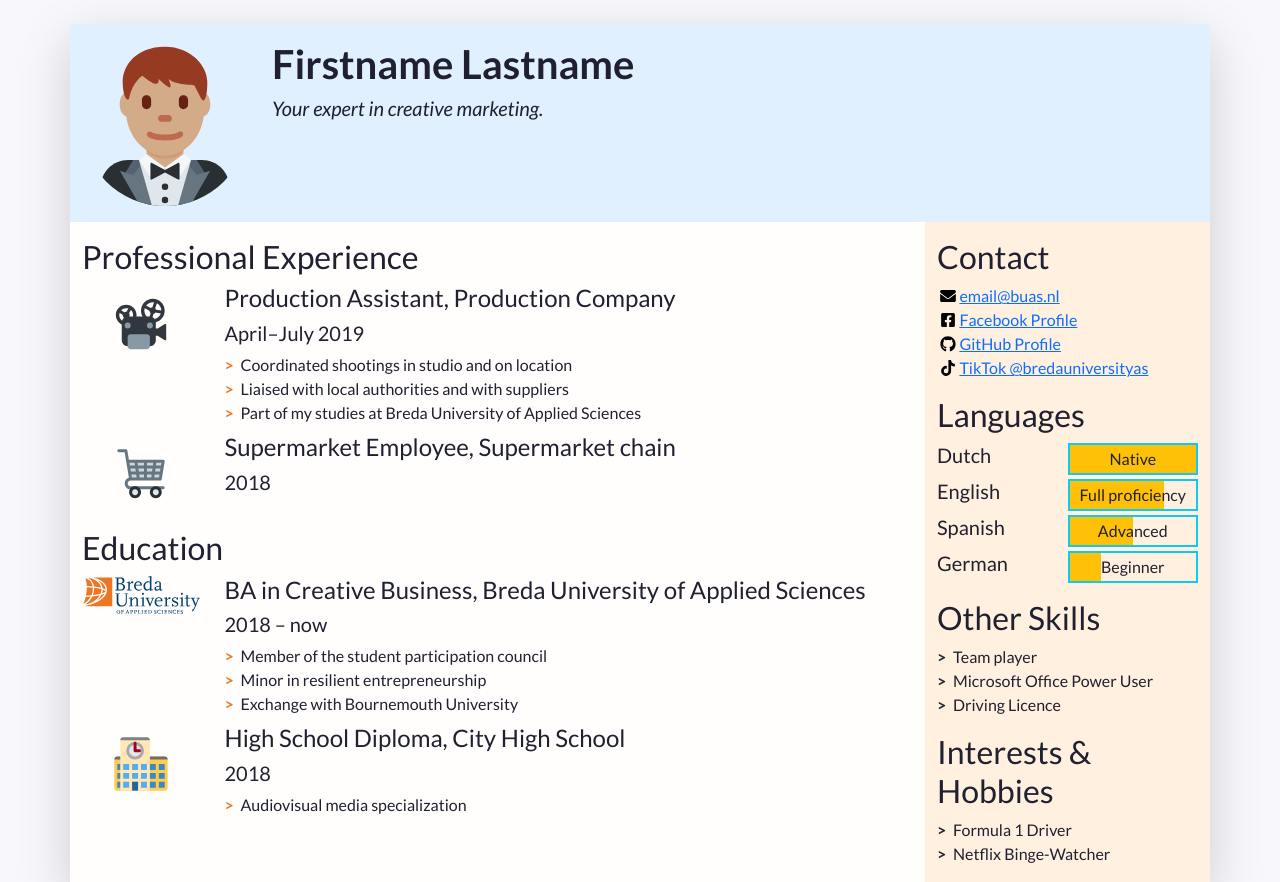
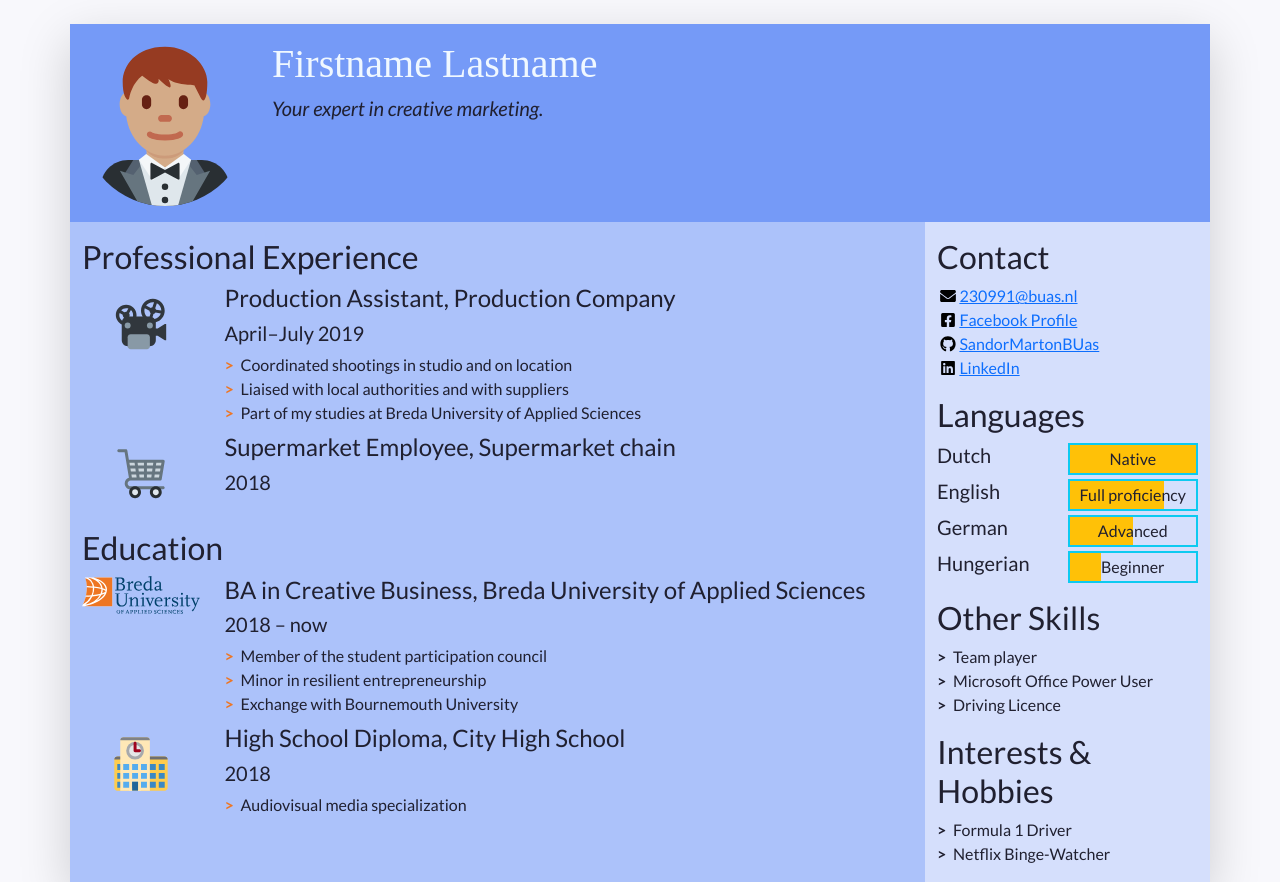
Before and after one commit to SandorMartonBUas/CV, a plain HTML site: page index.html in a window 1280 px wide. Shown: the top 882 px of the page. Drawn offline with nearby package versions, Linux system fonts and the light colour scheme; a web font is replaced by a local one.

Commit message:
changes on the cv

```diff
--- a/css/styles.css
+++ b/css/styles.css
@@ -10,19 +10,25 @@ body {
 	color: #202030;
 	background-color: #f8f8fc;
 }
+.cv-font-name {
+  font-family: "DM Serif Text", serif;
+  font-weight: 400;
+  font-style: normal;
+	color: aliceblue
+}
 
 /* Styles for custom classes in the document. (There are more, try to find them out!) */
 
 .resume-header {
-    background-color: #e0f0ff;
+    background-color: #759AF7;
 }
 
 .resume-main {
-	background-color: #fffefc;
+	background-color: #ACC2FA;
 }
 
 .resume-aside {
-	background-color: #fff0e0;
+	background-color: #D5DFFC;
 }
 
 /* Styles for lists in the document */
--- a/index.html
+++ b/index.html
@@ -10,11 +10,13 @@
     <!-- -->
     <link href="https://cdn.jsdelivr.net/npm/bootstrap@5.3.3/dist/css/bootstrap.min.css" rel="stylesheet" integrity="sha384-QWTKZyjpPEjISv5WaRU9OFeRpok6YctnYmDr5pNlyT2bRjXh0JMhjY6hW+ALEwIH" crossorigin="anonymous">
     <!-- -->
-
+<link rel="preconnect" href="https://fonts.googleapis.com">
+<link rel="preconnect" href="https://fonts.gstatic.com" crossorigin>
+<link href="https://fonts.googleapis.com/css2?family=DM+Serif+Text&display=swap" rel="stylesheet">
     <!-- Links to our additional CSS styles -->
     <link rel="stylesheet" href="css/styles.css">
 
-    <title>Firstname Lastname's Resumé</title>
+    <title>Sandor Marton's Resumé</title>
   </head>
   <!-- End of the head -->
 
@@ -49,7 +51,7 @@
           A container to wrap around your name and tagline. Full-width at small size, then columns of increasing size.
         -->
         <div class="col-12 col-sm-8 col-md-9 col-lg-10 my-3 header-content">
-          <h1 class="fw-bolder">Firstname Lastname</h1>
+          <h1 class="cv-font-name">Firstname Lastname</h1>
           <h5 class="fst-italic tagline">Your expert in creative marketing.</h5>
         </div>
       </header>
@@ -172,27 +174,27 @@
             -->
             <ul class="contact-list list-unstyled">
               <li class="contact-item">
-                <a class="d-flex align-items-center" href="mailto:email@buas.nl" target="_blank">
+                <a class="d-flex align-items-center" href="mailto:230991@buas.nl" target="_blank">
                   <img class="contact-icon" src="images/icons/envelope.svg" alt="Email">
-                  email@buas.nl
+                  230991@buas.nl
                 </a>
               </li>
               <li class="contact-item">
-                <a class="d-flex align-items-center" href="https://facebook.com/" target="_blank">
+                <a class="d-flex align-items-center" href="https://www.facebook.com/sandor.marton.1428" target="_blank">
                   <img class="contact-icon" src="images/icons/facebook.svg" alt="Facebook">
                   Facebook Profile
                 </a>
               </li>
               <li class="contact-item">
-                <a class="d-flex align-items-center" href="https://github.com/" target="_blank">
+                <a class="d-flex align-items-center" href="https://github.com/SandorMartonBUas" target="_blank">
                   <img class="contact-icon" src="images/icons/github.svg" alt="LinkedIn">
-                  GitHub Profile
+                  SandorMartonBUas
                 </a>
               </li>
               <li class="contact-item">
-                <a class="d-flex align-items-center" href="https://www.tiktok.com/@bredauniversityas" target="_blank">
-                  <img class="contact-icon" src="images/icons/tiktok.svg" alt="Mobile Phone">
-                  TikTok @bredauniversityas
+                <a class="d-flex align-items-center" href="https://https://www.linkedin.com/in/sandor-marton-4b2743225/" target="_blank">
+                  <img class="contact-icon" src="images/icons/linkedin.svg" alt="Mobile Phone">
+                 LinkedIn
                 </a>
               </li>
             </ul>
@@ -221,7 +223,7 @@
                 </div>
               </li>
               <li class="language-item d-flex mb-1">
-                <h5 class="language-name w-50">Spanish</h5>
+                <h5 class="language-name w-50">German&nbsp;</h5>
                 <div class="language-level w-50 border border-info border-2 position-relative">
                   <!-- The div below is a progress bar. Choose between w-25, w-50, w-75 and w-100 to show your level of fluency -->
                   <div class="language-progress position-absolute bg-warning h-100 w-50"></div>
@@ -229,7 +231,7 @@
                 </div>
               </li>
               <li class="language-item d-flex mb-1">
-                <h5 class="language-name w-50">German</h5>
+                <h5 class="language-name w-50">Hungerian&nbsp;</h5>
                 <div class="language-level w-50 border border-info border-2 position-relative">
                   <!-- The div below is a progress bar. Choose between w-25, w-50, w-75 and w-100 to show your level of fluency -->
                   <div class="language-progress position-absolute bg-warning h-100 w-25"></div>
```
